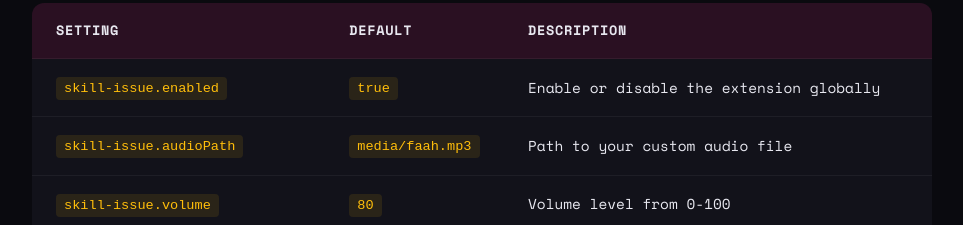
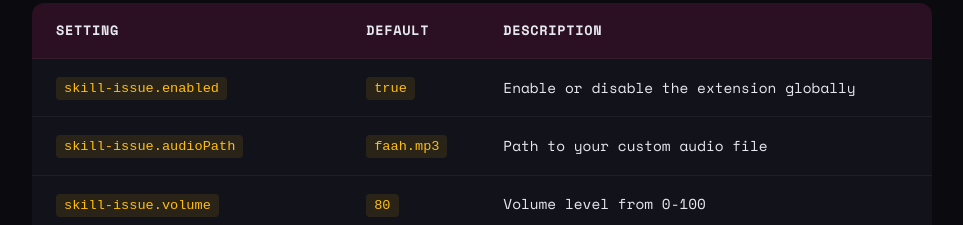
Before and after one commit to GxAditya/skill-issue, a website: page docs/index.html in a window 1280 px wide. Shown: the part 3671-3896 px from the top of the page, without its empty margins (158-1121 px from the left). Drawn offline with nearby package versions, Linux system fonts and the light colour scheme; no server answers.

Commit message:
sound fix

```diff
--- a/docs/index.html
+++ b/docs/index.html
@@ -1126,7 +1126,7 @@
                     </tr>
                     <tr>
                         <td><code>skill-issue.audioPath</code></td>
-                        <td><code>media/faah.mp3</code></td>
+                        <td><code>faah.mp3</code></td>
                         <td>Path to your custom audio file</td>
                     </tr>
                     <tr>
@@ -1282,8 +1282,7 @@ fi</div>
 
     <!-- Audio Element -->
     <audio id="faahSound" preload="auto">
-        <source src="../media/faah.mp3" type="audio/mpeg">
-        <source src="../media/faah.wav" type="audio/wav">
+        <source src="faah.mp3" type="audio/mpeg">
     </audio>
 
     <script>
```
Also changed, not shown: 1 other file.
